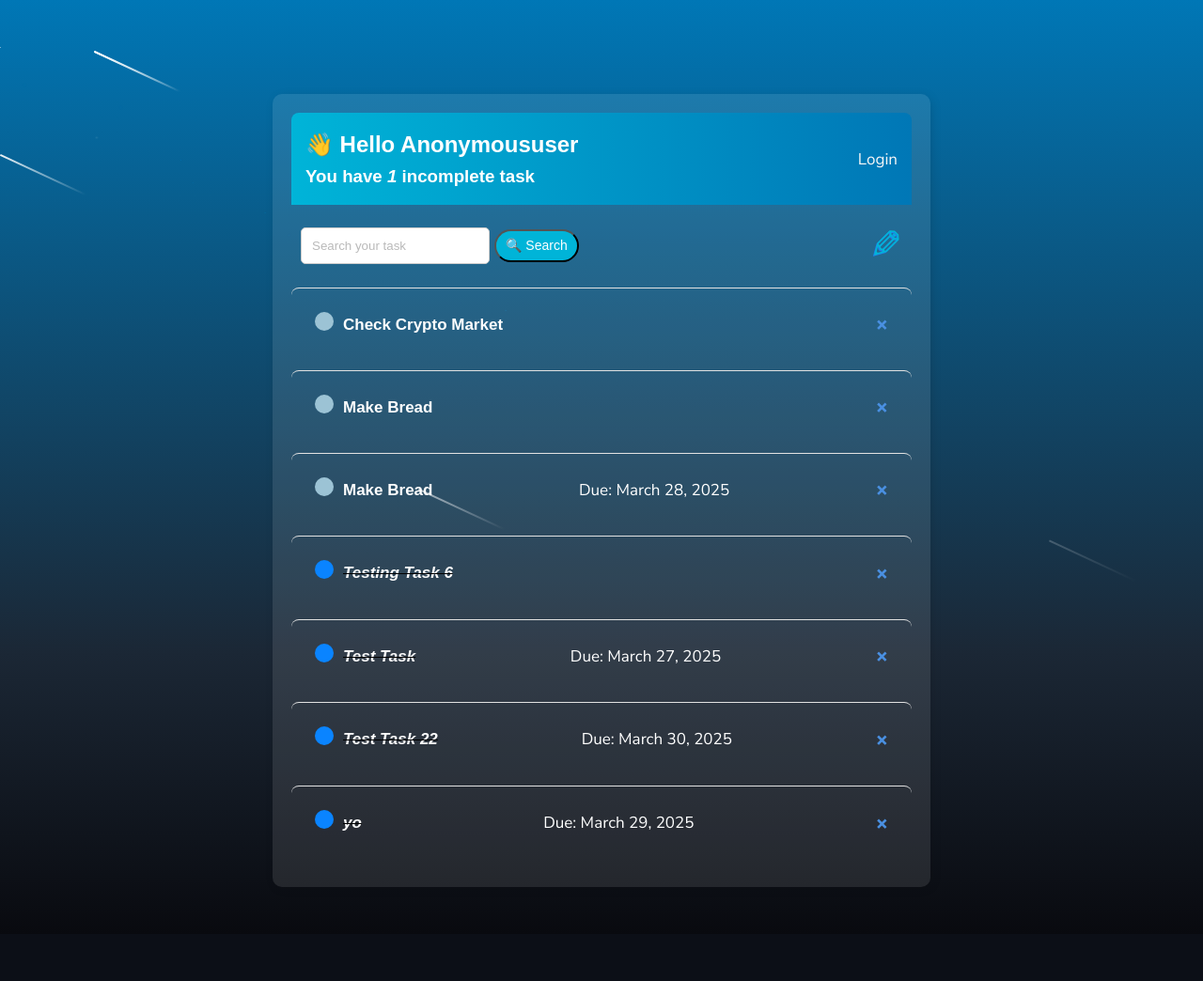
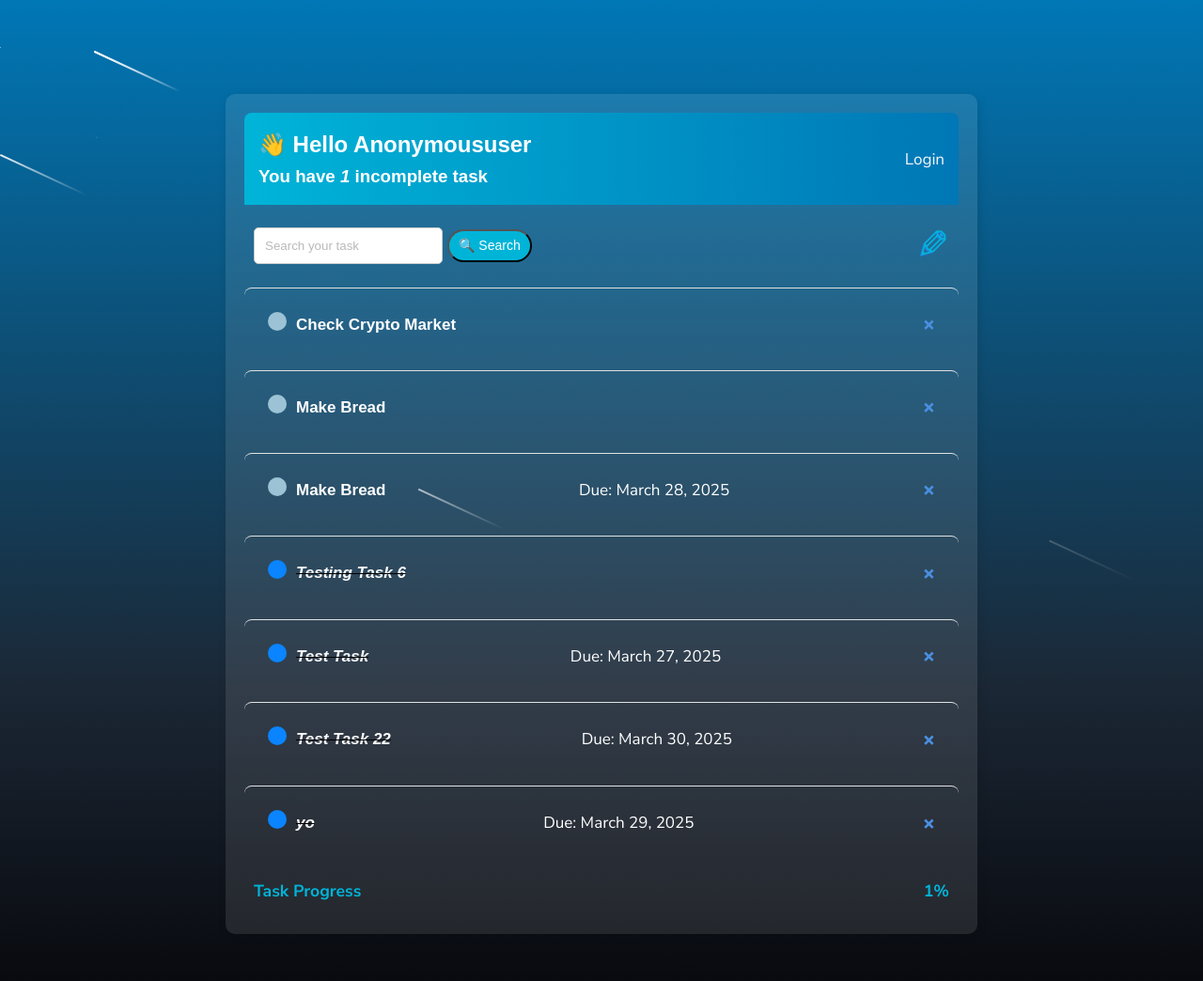
Before and after one commit to MrSupreme17/todo_list, a Django app: template base/templates/base/task_list.html in a window 1280 px wide. Shown: the whole page at 94% size. Before the commit the page ends 944 px from the top, so only its background shows below. Run offline with Django 5.2, Linux system fonts and the light colour scheme; data comes from the database, SQL or seed files in the repository; both versions use the stored data as it was after the commit; the template is opened without the code that fills it: values that come from a table or form of the project are taken from there, most other values are stand-ins (such as "Sample title", 1, 10 or a date in 2020); parts of the project's set-up code (start-up, migrations or seed data) failed here and were passed over.

Commit message:
Task Progress Addition & Bug Fixes

```diff
--- a/base/templates/base/main.html
+++ b/base/templates/base/main.html
@@ -4,8 +4,9 @@
 <head>
     <meta charset="UTF-8">
     <meta name="viewport" content="width=device-width, initial-scale=1.0">
-    <title>To Do Items</title>
+    <title>To Do Tasks</title>
 
+    <link rel="stylesheet" type="text/css" href="{% static 'css/styles.css' %}">
     <link rel="preconnect" href="https://fonts.googleapis.com">
     <link rel="preconnect" href="https://fonts.gstatic.com" crossorigin>
     <link href="https://fonts.googleapis.com/css2?family=Nunito+Sans:ital,opsz,wght@0,6..12,200..1000;1,6..12,200..1000&display=swap" rel="stylesheet">
@@ -29,7 +30,7 @@
         }
 
         .container {
-            max-width: 700px; /* Made the card wider */
+            max-width: 800px; /* Made the card wider */
             margin: 50px auto; /* Added more space around the card */
             background-color: #fff;
             -webkit-box-shadow: 2px 2px 13px -4px rgba(0, 0, 0, 0.21);
--- a/base/templates/base/task_list.html
+++ b/base/templates/base/task_list.html
@@ -4,7 +4,7 @@
 
 <div class="header-bar">
     <div>
-        <h1>👋 Hello {{request.user|title}}</h1> <!-- Added wave emoji before "Hello" -->
+        <h1>👋 Hello {{request.user|title}}</h1>
         <h3 style="margin:0">You have <i>{{count}}</i> incomplete task{{ count|pluralize:"s" }}</h3>
     </div>
 
@@ -18,7 +18,6 @@
     {% endif %}
 </div>
 
-<!-- Show the Add Task pencil icon regardless of whether there are tasks -->
 <div id="search-add-wrapper">
     <form method="GET" style="display: flex;">
         <input type='text' name='search-area' placeholder="Search your task" value="{{ search_input }}">
@@ -55,5 +54,39 @@
     {% endfor %}
 </div>
 
+<!-- Task progress text -->
+<div class="task-progress-wrapper">
+    <div class="progress-header">
+        <span>Task Progress</span>
+        <span>{{ completed_percentage }}%</span>
+    </div>
+</div>
+
+<head>
+    <style>
+        /* Container for Task Progress */
+        .task-progress-wrapper {
+            margin: 1px 0; /* Increased gap from top and bottom */
+            padding: 10px;
+            background-color: none; /* Transparent background */
+            border-radius: 30px;
+        }
+
+        /* Header for Task Progress (Text alignment) */
+        .progress-header {
+            display: flex;
+            justify-content: space-between;
+            font-size: 1.2rem;
+            font-weight: bold;
+        }
+
+        /* Task Progress text color and font */
+        .task-progress-wrapper span {
+            font-size: 1.1rem;
+            color: #00b4d8; /* Making text gradient blue */
+        }
+    </style>
+</head>
+
 {% endblock content %}
 <script src="{% static 'js/app.js' %}"></script>
```
Also changed, not shown: base/views.py (+21 -7 lines), db.sqlite3.
